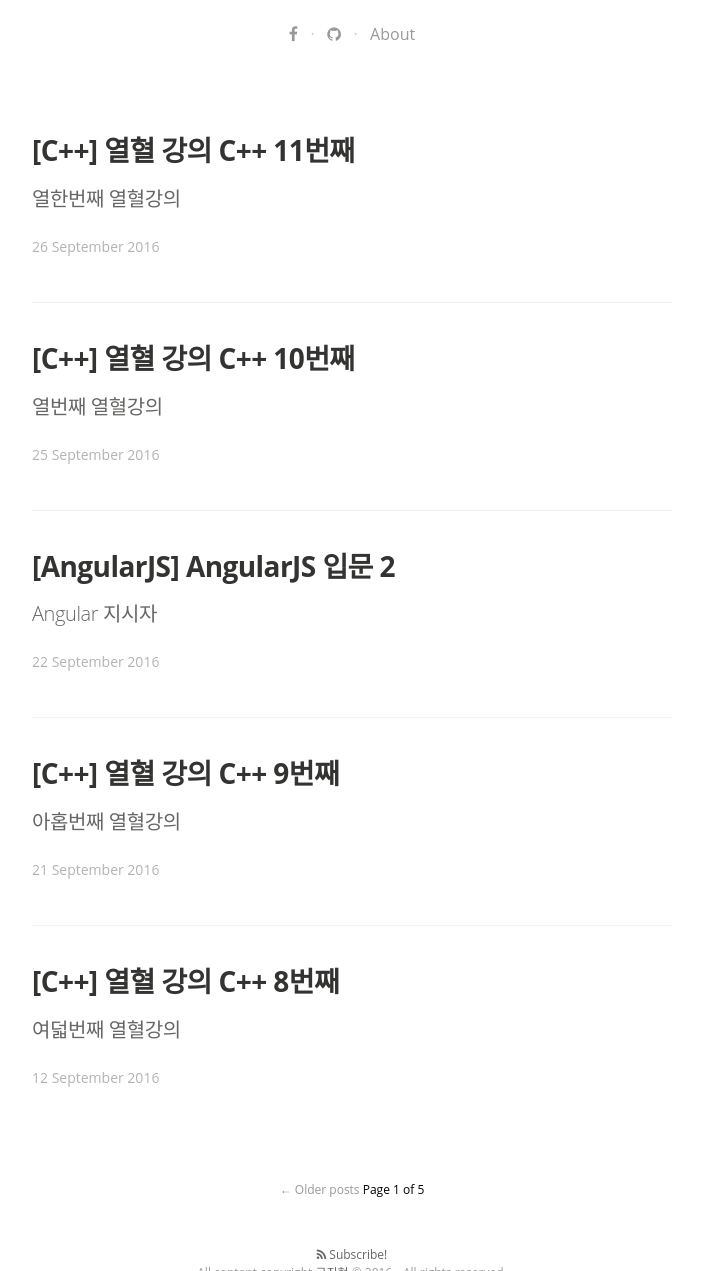
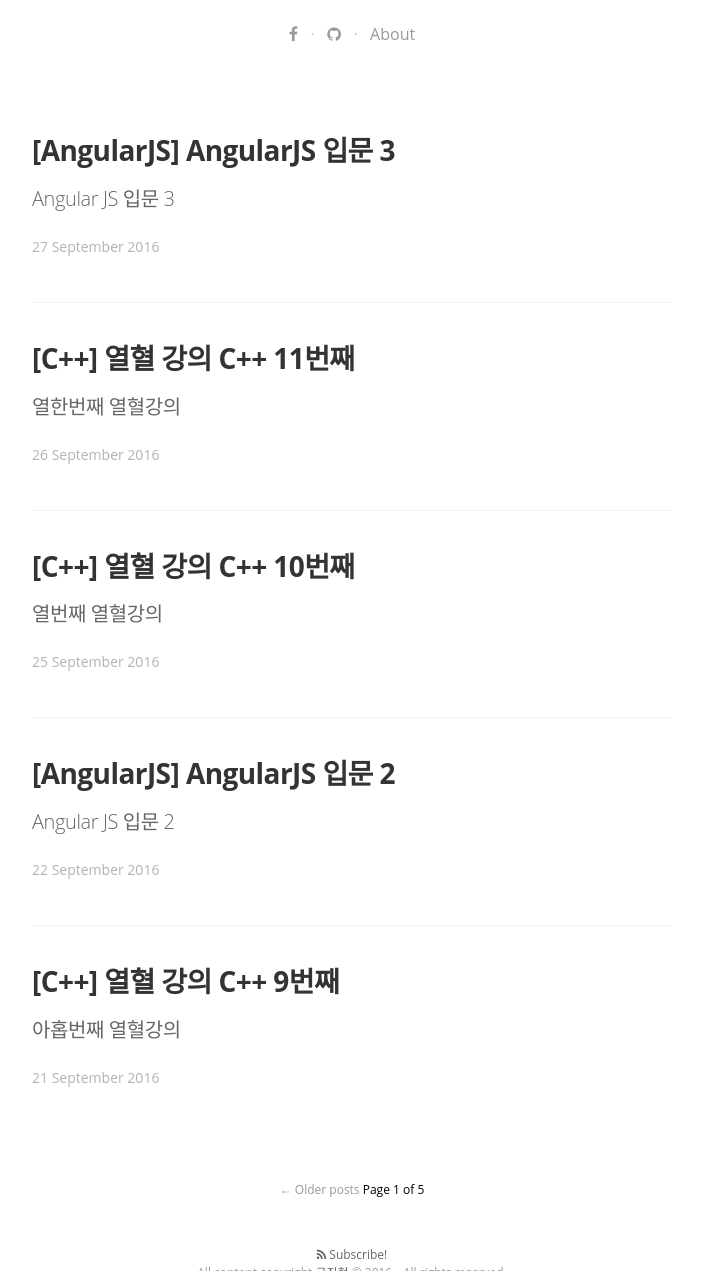
Before and after one commit to koocci/github.io, a Jekyll site: the page built from index.html, in a window 1280 px wide and 1400 px high, scrolled down 487 px, cut to the strip 129-1400 px from the top of the window. Shown: the whole strip, without its empty margins (288-991 px from the left). Built offline with Jekyll 4.4.1, drawn with Linux system fonts in a browser that asks for light colours; nearby versions of some CDN libraries; some web fonts are replaced; the list of posts is cut into pages by our own code; some of the changed lines change nothing that is shown.

Commit message:
angularjs 3

```diff
--- a/_posts/2016-09-22-AngularJS_2.md
+++ b/_posts/2016-09-22-AngularJS_2.md
@@ -7,7 +7,7 @@
 
 ---
 
-# Angular 지시자
+# Angular JS 입문 2
 
 ---
 
@@ -16,6 +16,12 @@
 이전 포스팅에 이어 Angular 공부를 계속 해볼까 한다.
 
 이번에는 앵귤러의 핵심 윈리에 대해 알아 볼 것이고, 특히 **지시자 (directive)**에 대해 중심적으로 알아보도록 하자.
+
+---
+
+### Angular 지시자
+
+---
 
 그럼 먼저 지시자는 무엇일까??
 
--- /dev/null
+++ b/_posts/2016-09-27-AngularJS_3.md
@@ -0,0 +1,40 @@
+---
+layout: post
+title:  "[AngularJS] AngularJS 입문 3"
+date:   2016-09-27 19:57:11 +0900
+categories: AngularJS
+tags: [Angularjs, 프로그래밍, MEAN stack, 기초]
+
+---
+
+# Angular JS 입문 3
+
+---
+
+![city](https://images.unsplash.com/photo-1474679294639-dc85e32f2ef0?ixlib=rb-0.3.5&q=80&fm=jpg&crop=entropy&cs=tinysrgb&s=97bfcfbdd233217a2f3c92ca7ec0ae11)
+
+이전에 이어서 의존성에 대해 알아 보도록 하자.
+
+2번째 포스팅부터는 책을 먼저 참고하여 포스팅 중이다. 기초지식을 먼저 쌓고 코딩은 이 후에 할 예정이다.
+
+---
+
+### 의존성
+
+---
+
+**$scope**는 `부모가 전역 앱 스코프인 스코프 객체`다. 일반적으로 HTML에 ng-controller로 컨트롤러가 명시될 때 앵귤러가 자동으로 $scope를 생성한다. 여기서 전부를 다루기에는 $scope와 관련된 속성과 함수가 너무 많다. 그러므로 여기에 관해서는 먼저 [이곳](https://docs.angularjs.org/api/ng/type/$rootScope.Scope)을 알아 두고 살펴보길 바란다.
+
+$scope 에는 $digest 루프와 상호작용하고 추가적인 $watch 값을 생성하기 위한 함수가 붙어 있으며 다른 앵귤러 객체에 이벤트를 송신하고 다른 앵귤러 객체에서 이벤트를 수신하기 위한 메커니즘을 존재한다.
+
+**$http** 는 `HTTP 요청을 만들기 위한 프라미스 기반의 모듈`이다. 주 함수는 HTTP 요청의 다른 여러 속성과 함께 라우트, 함수, 페이로드를 명시할 구성 객체를 받는다. $http() 함수는 .then(), .success(), .errer() 함수를 포함한 [프라미스 객체](https://msdn.microsoft.com/ko-kr/library/dn802826(v=vs.94).aspx)를 반환한다.
+
+앵귤러는 의존성 주입 시스템을 내장하고 있다. 아직 **의존성 주입(dependency injection)**이 낯설어도 걱정하지 않아도 된다. 그리 어려운 개념이 아니다.
+
+생성되고 나서 클라이언트 객체 상태의 일부가 될 때, 의존성을 의존 객체(여기서는 main 컨트롤러)에 주입하는 디자인 패턴이다. 의존성 주입은 클라이언트와 의존성 논리를 분리하며 한걸음 더 나아가 클라이언트를 의존성에서 분리시킨다. 세부적인 것은 [여기](https://docs.angularjs.org/guide/di)나 [이곳](https://ko.wikipedia.org/wiki/%EC%9D%98%EC%A1%B4%EC%84%B1_%EC%A3%BC%EC%9E%85)을 참고 하자.
+
+$http 모듈을 컨트롤러에 주입하기에 컨트롤러는 $http 모듈을 찾아서 생성할 책임을 지지 않는다. 그 대신 $http는 인자로 전달된다. 최대한 테스트를 작게 만들고 개발자 코드만 테스트하기를 원한다. 의존성 주입을 사용하면 정적으로 고정된 값을 컨트롤러에 반환하는 가짜(mock) $http 모듈을 넘길 수 있다. 이렇게 하면 서버와 앵귤러 $http 모듈을 테스트에서 완전히 제외하는 방법으로 컨트롤러 논리만 격리해서 테스트 할 수 있다.
+
+이 이후부터는 실제 예제를 가지고 서버와 통신을 하고, CSS를 이용해 본격적인 어플 하나를 만들기 시작한다. 따라서 더이상의 내용은 후에 추가하던지 부분적으로 필요한 부분을 적어 넣는 방식으로 할 것이고 앞서 어려웠던 개념들을 되새길 겸 코딩 사이트에서 코딩을 한번 해보도록 하자.
+
+포스팅이 상당히 짧은데 아마 다음 포스팅을 하게 된다면 코딩사이트에서 코딩을 다 한 이후, 서버와 연동할 때 쓰게 될 듯 하다. 어쩌면 node js에 대한 내용을 쓴 이후 쓰게 될지도 모르겠다.
```
